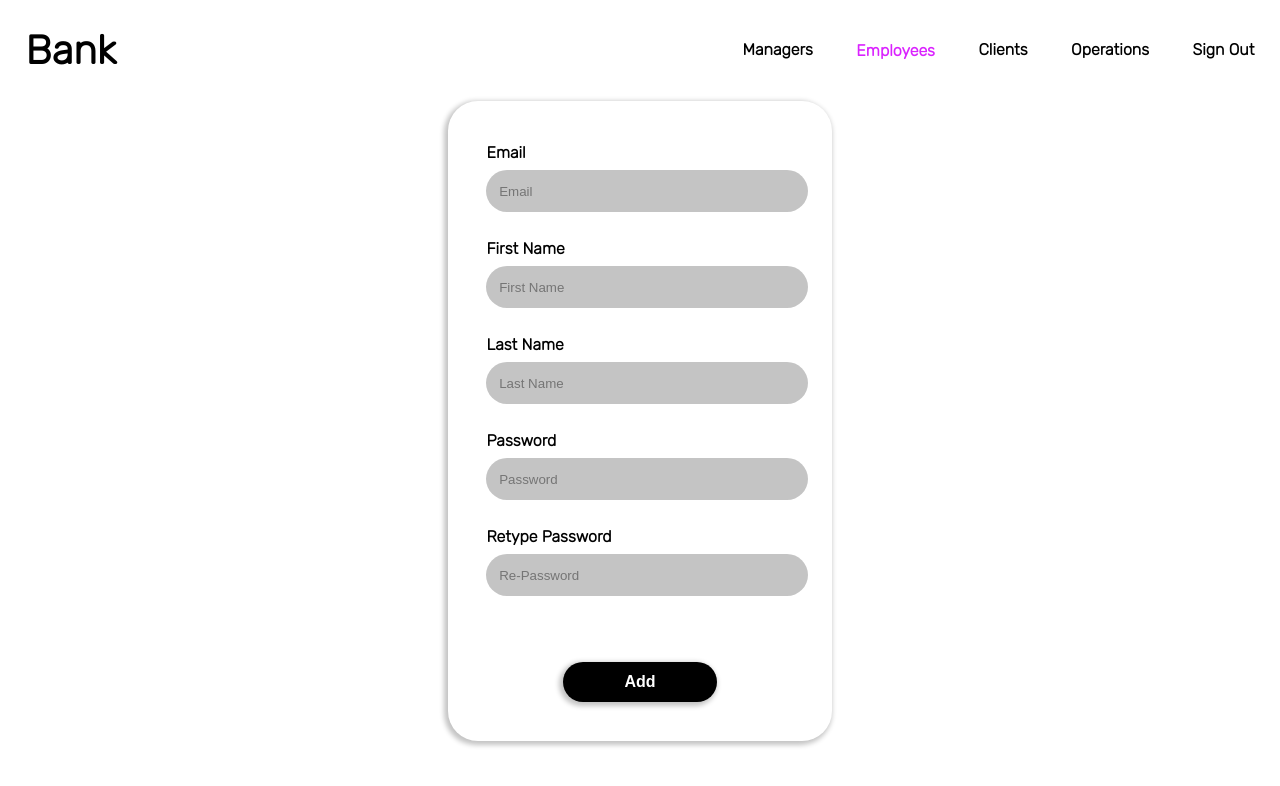
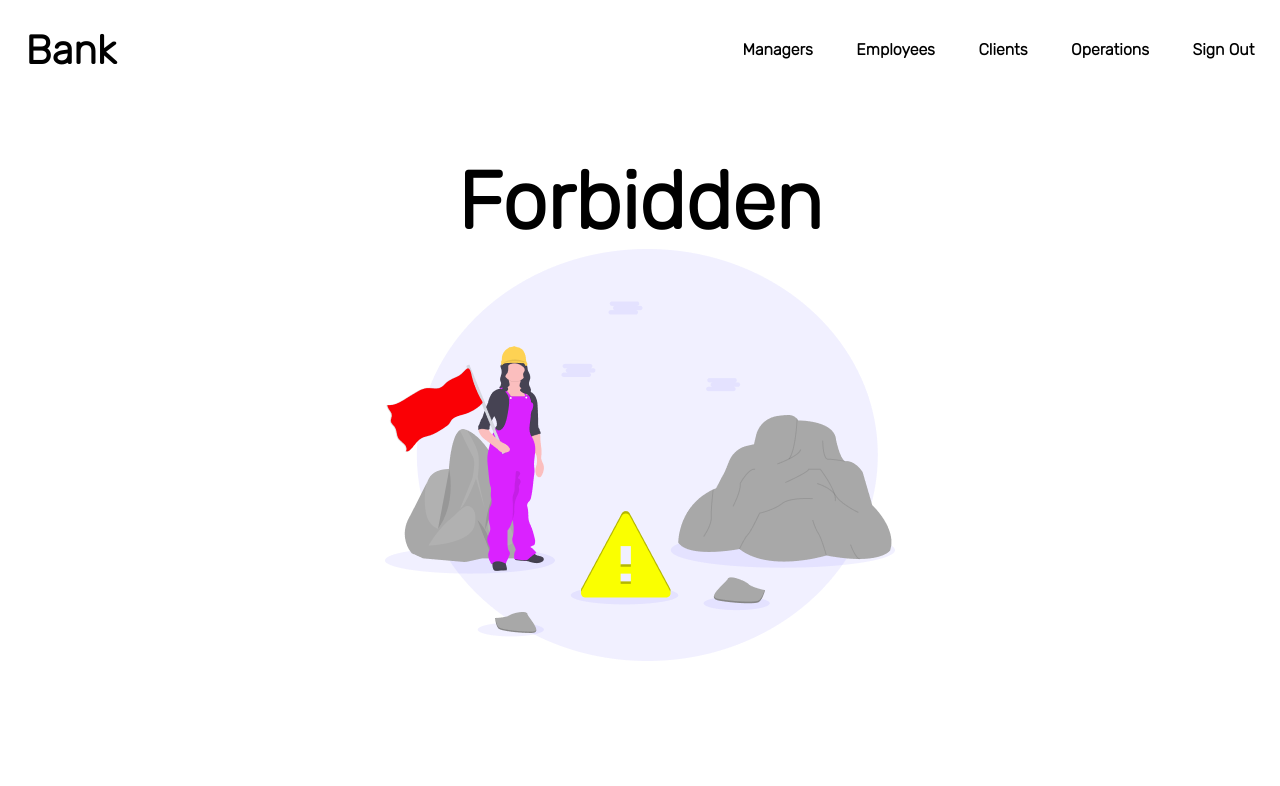
Before and after one commit to Houssamer/bank-frontend_Employee, a React (Create React App) app: page /employees in a window 1280 px wide. Shown: the top 786 px of the page. Built offline with nearby package versions, Linux system fonts and the light colour scheme.

Commit message:
Employee Screen Routes

```diff
--- a/src/App.js
+++ b/src/App.js
@@ -8,11 +8,11 @@ import { useState } from 'react';
 import Employee from './screens/Employees/Employee';
 
 function App() {
-  const [user, setUser] = useState(true);
+  const [user, setUser] = useState({type:"employee"});
   return (
     <div className="App">
-      {/* <Router>
-        {user ? (
+      <Router>
+        {user.type === "employee" ? (
           <Switch>
             <Route path="/operations">
               <Operations />
@@ -22,15 +22,24 @@ function App() {
             </Route>
             <Route component={Forbidden} />
           </Switch>
-        ) : (
+        ) :
+        user.type === "manager" ?
+          (
+            <Switch>
+              <Route path="/employees">
+                <Employee />
+              </Route>
+              <Route component={Forbidden} />
+            </Switch>
+          )
+        : (
           <Switch>
             <Route path="/">
               <Login />
             </Route>
           </Switch>
         )}
-      </Router> */}
-      <Employee />
+      </Router>
     </div>
   );
 }
--- a/src/components/AllEmployees/AllEmployees.js
+++ b/src/components/AllEmployees/AllEmployees.js
@@ -1,17 +1,19 @@
 import React, { useState } from 'react';
+import { useHistory } from 'react-router';
 import './style.css';
 
 function AllEmployees() {
+  const history = useHistory();
   const [employees, setEmployees] = useState([
     {
       id: 1,
-            email: "test@gmail.com"
+      email: 'test@gmail.com',
     },
     {
-            id: 1,
-            email: "test@gmail.com"
+      id: 2,
+      email: 'test@gmail.com',
     },
-    ])
+  ]);
   return (
     <div className="allEmployees_container">
       <div className="allEmployees_topSide">
@@ -21,17 +23,24 @@ function AllEmployees() {
           placeholder="Email"
         />
         <div className="allEmployees_content">
-            {
-                employees.map((employee) => (
-                    <div key={employee.id} className="allEmployees_employee">
+          {employees.map((employee) => (
+            <div
+              key={employee.id}
+              className="allEmployees_employee"
+              onClick={() => history.push('/employees/det/' + employee.id)}
+            >
               <h4>{employee.email}</h4>
             </div>
-                ))
-            }
+          ))}
         </div>
       </div>
       <div className="allEmployees_bottomSide">
-        <button className="allEmployees_button">Add An Employee</button>
+        <button
+          className="allEmployees_button"
+          onClick={() => history.push('/employees/add')}
+        >
+          Add An Employee
+        </button>
       </div>
     </div>
   );
--- a/src/components/Header/Header.js
+++ b/src/components/Header/Header.js
@@ -13,7 +13,9 @@ function Header({ col }) {
         <h4 className={`header_button ${col === 'managers' && 'click'}`}>
           Managers
         </h4>
-        <h4 className={`header_button ${col === 'employees' && 'click'}`}>
+        <h4 className={`header_button ${col === 'employees' && 'click'}`}
+            onClick={() => history.push('/employees')}
+        >
           Employees
         </h4>
         <h4
--- a/src/screens/Employees/Employee.js
+++ b/src/screens/Employees/Employee.js
@@ -4,12 +4,23 @@ import Header from '../../components/Header/Header';
 import AllEmployees from '../../components/AllEmployees/AllEmployees';
 import EmployeeDet from '../../components/EmployeeDet/EmployeeDet';
 import AddEmployee from '../../components/AddEmployee/AddEmployee';
+import { Switch, Route } from 'react-router-dom';
 
 function Employee() {
     return (
         <div className="employee_container">
             <Header col="employees" />
-            <AddEmployee />
+            <Switch>
+                <Route path="/employees/det/:id">
+                    <EmployeeDet />
+                </Route>
+                <Route path="/employees/add">
+                    <AddEmployee />
+                </Route>
+                <Route path="/employees/">
+                    <AllEmployees />
+                </Route>
+            </Switch>
         </div>
     )
 }
```
Lines whose indentation alone changed are shown as unchanged.
